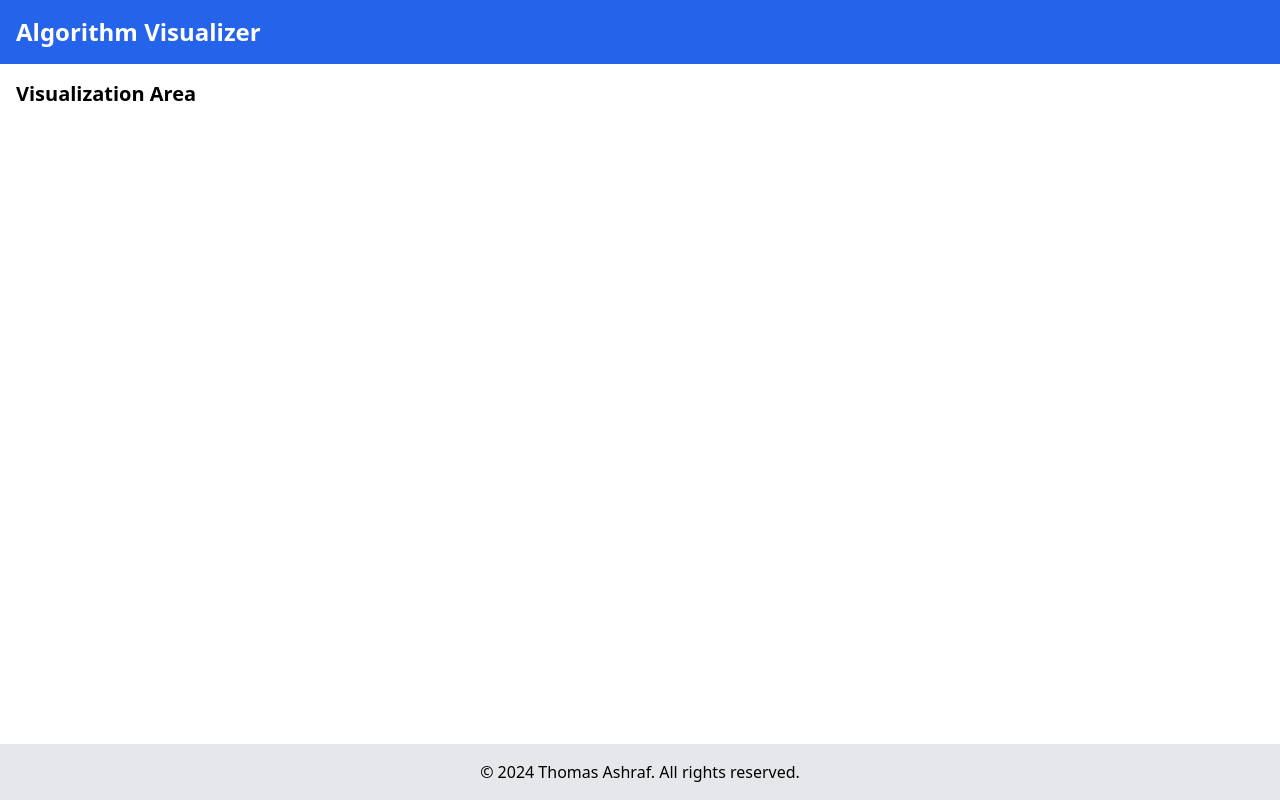
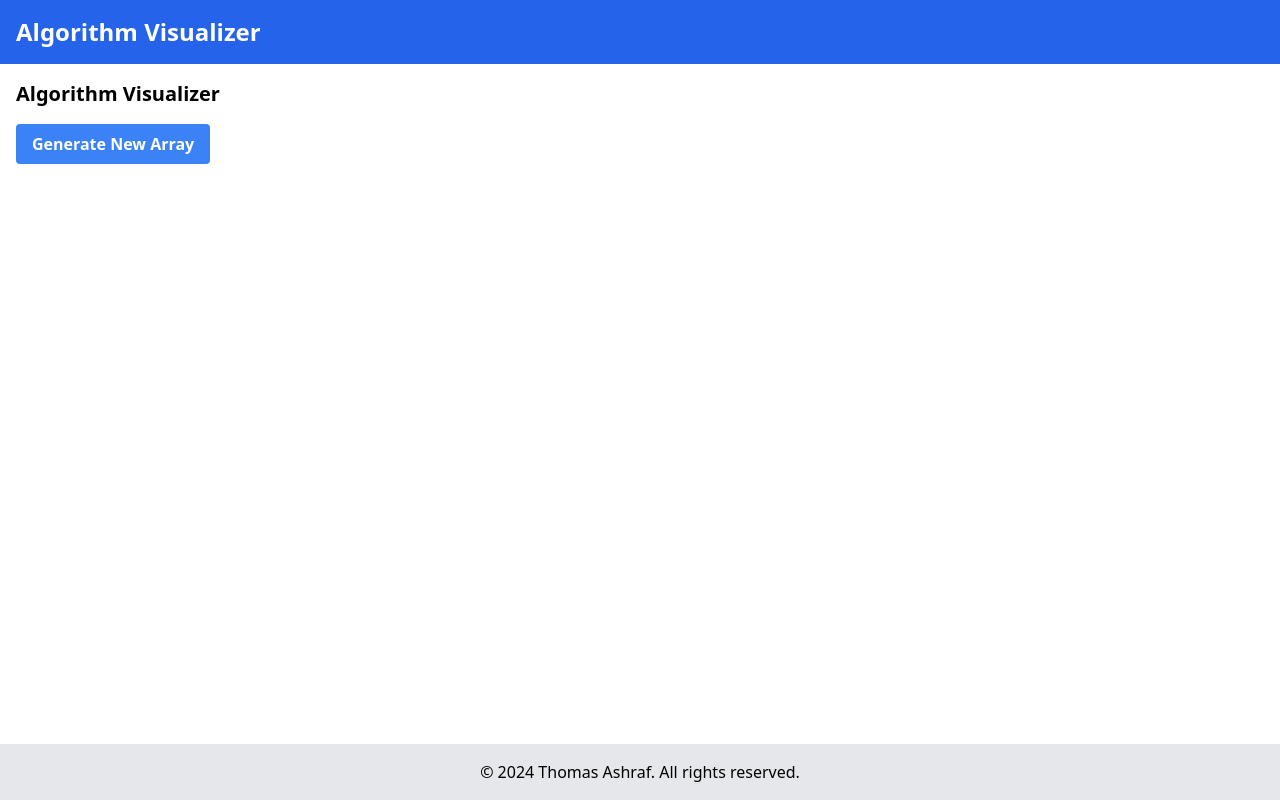
Before and after one commit to thomas-x-69/ALX_Algorithm_Visualizer, a React (Vite) app: page / in a window 1280 px wide. Built offline with nearby package versions, Linux system fonts and the light colour scheme.

Commit message:
Implement data generation

```diff
--- a/src/components/AlgorithmVisualizer.jsx
+++ b/src/components/AlgorithmVisualizer.jsx
@@ -1,7 +1,30 @@
+import React, { useState } from "react";
+import { generateRandomArray } from "../utils/arrayUtils";
+
 const AlgorithmVisualizer = () => {
+  const [array, setArray] = useState([]);
+
+  const generateNewArray = () => {
+    const newArray = generateRandomArray(50, 5, 100);
+    setArray(newArray);
+  };
+
   return (
     <div className="flex-1 p-4">
-      <h2 className="text-xl font-semibold mb-4">Visualization Area</h2>
+      <h2 className="text-xl font-semibold mb-4">Algorithm Visualizer</h2>
+      <button
+        onClick={generateNewArray}
+        className="bg-blue-500 hover:bg-blue-700 text-white font-bold py-2 px-4 rounded"
+      >
+        Generate New Array
+      </button>
+      <div className="mt-4">
+        {array.map((value, index) => (
+          <span key={index} className="mr-1">
+            {value}
+          </span>
+        ))}
+      </div>
     </div>
   );
 };
--- /dev/null
+++ b/src/utils/arrayUtils.js
@@ -0,0 +1,5 @@
+export const generateRandomArray = (size, min, max) => {
+  return Array.from({ length: size }, () =>
+    Math.floor(Math.random() * (max - min + 1) + min)
+  );
+};
```
